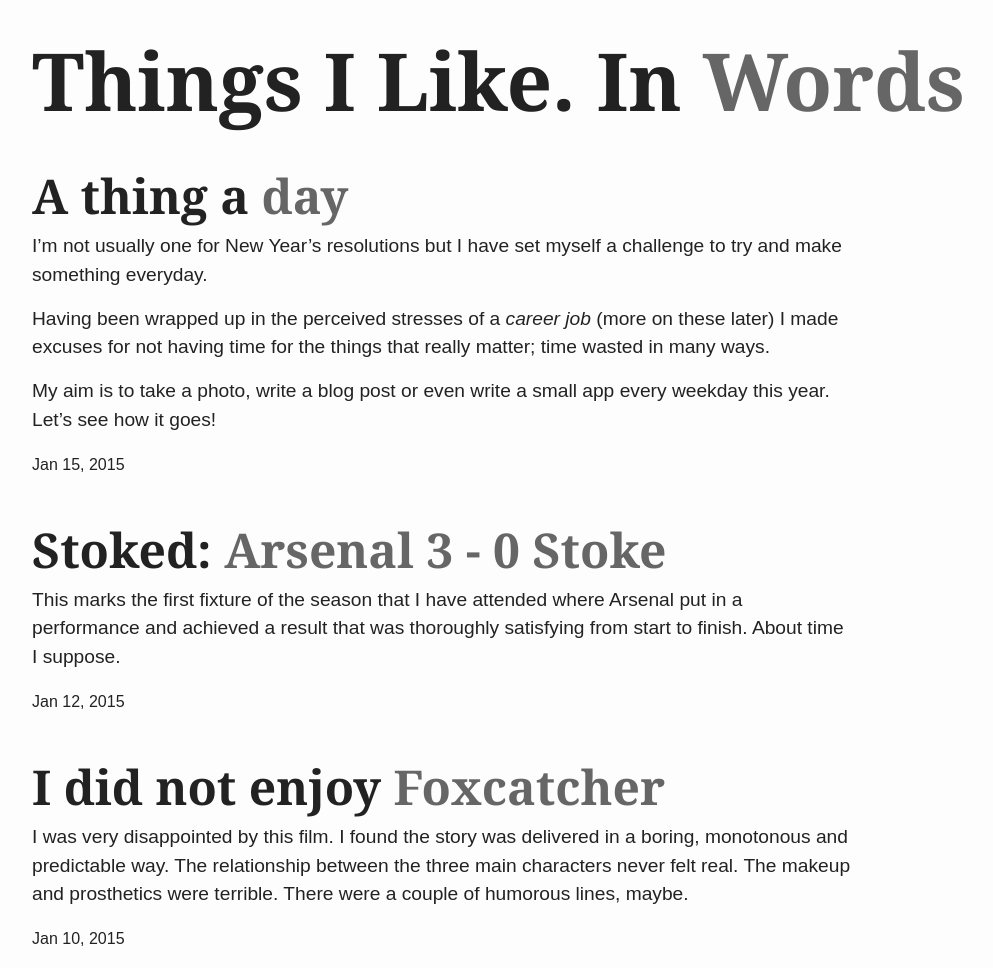
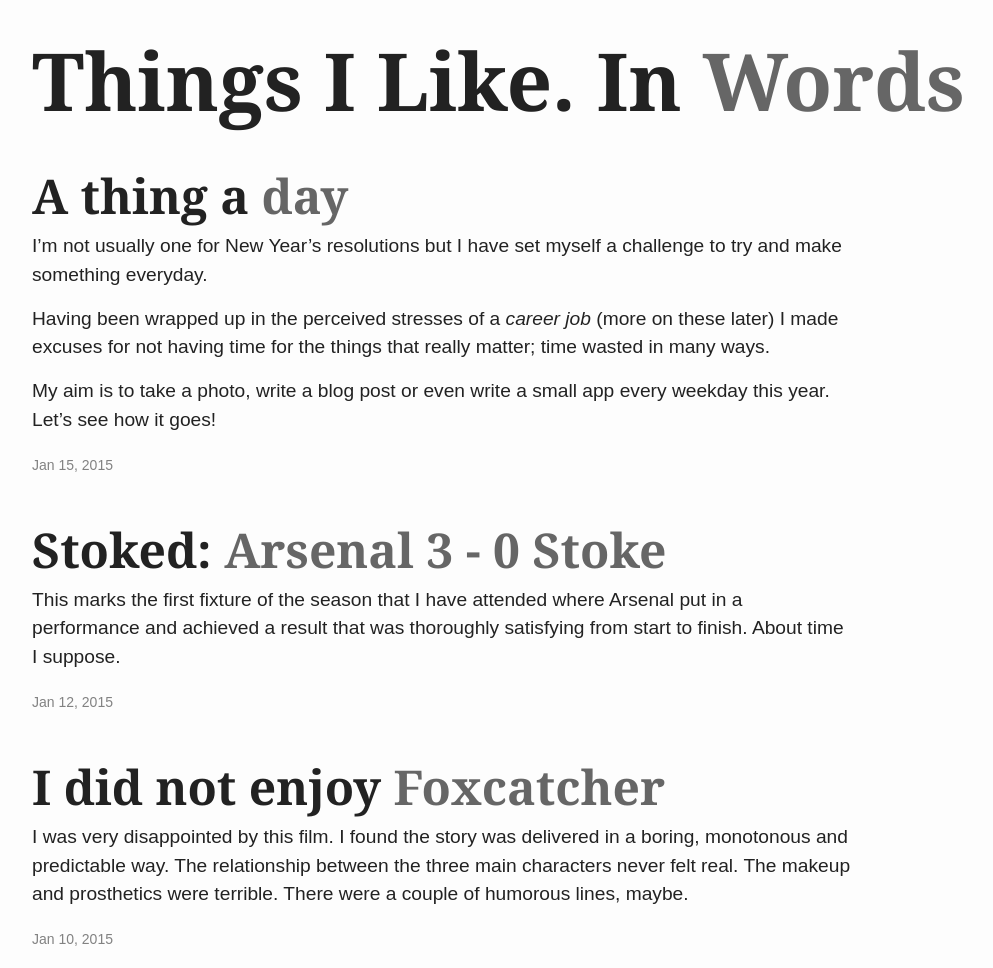
Before and after one commit to levent/thingsilike.in, a Jekyll site: the page built from index.html, in a window 1280 px wide. Shown: the whole page, without its empty margins (58-1051 px from the left). Built offline with Jekyll 4.4.1, drawn with Linux system fonts in a browser that asks for light colours.

Commit message:
Fix layouts

```diff
--- a/_layouts/post.html
+++ b/_layouts/post.html
@@ -4,7 +4,7 @@
 <div class="grid grid-pad">
   <div class="col-9-12">
     <h2>{{ page.pretitle }} <span class="punchline">{{ page.subtitle }}</span></h2>
-    {{page.content }}
-    <p><small>{{ page.date | date: "%b %-d, %Y" }}</small></p>
+    {{ content }}
+    <p><small class="post-meta">{{ page.date | date: "%b %-d, %Y" }}</small></p>
   </div>
 </div>
--- a/css/main.scss
+++ b/css/main.scss
@@ -15,7 +15,7 @@
 
 $text-color:       #222;
 $background-color: #fdfdfd;
-$brand-color:      #2a7ae2;
+$brand-color:      #5BC0DE;
 
 $grey-color:       #828282;
 $grey-color-light: lighten($grey-color, 40%);
--- a/index.html
+++ b/index.html
@@ -8,7 +8,7 @@
     <div class="col-9-12">
       <h2>{{ post.pretitle }} <span class="punchline">{{ post.subtitle }}</span></h2>
       {{post.content }}
-      <p><small>{{ post.date | date: "%b %-d, %Y" }}</small></p>
+      <p><small class="post-meta">{{ post.date | date: "%b %-d, %Y" }}</small></p>
     </div>
   </div>
 {% endfor %}
```
